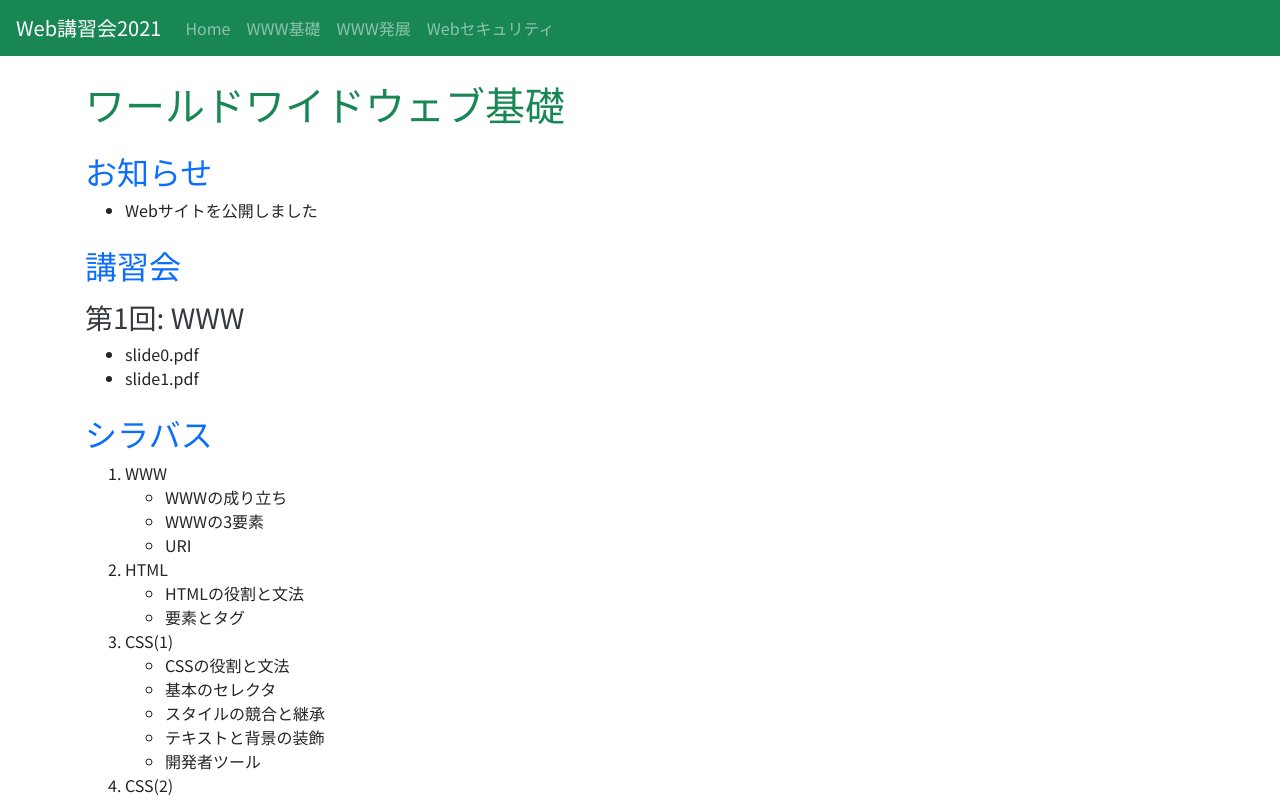
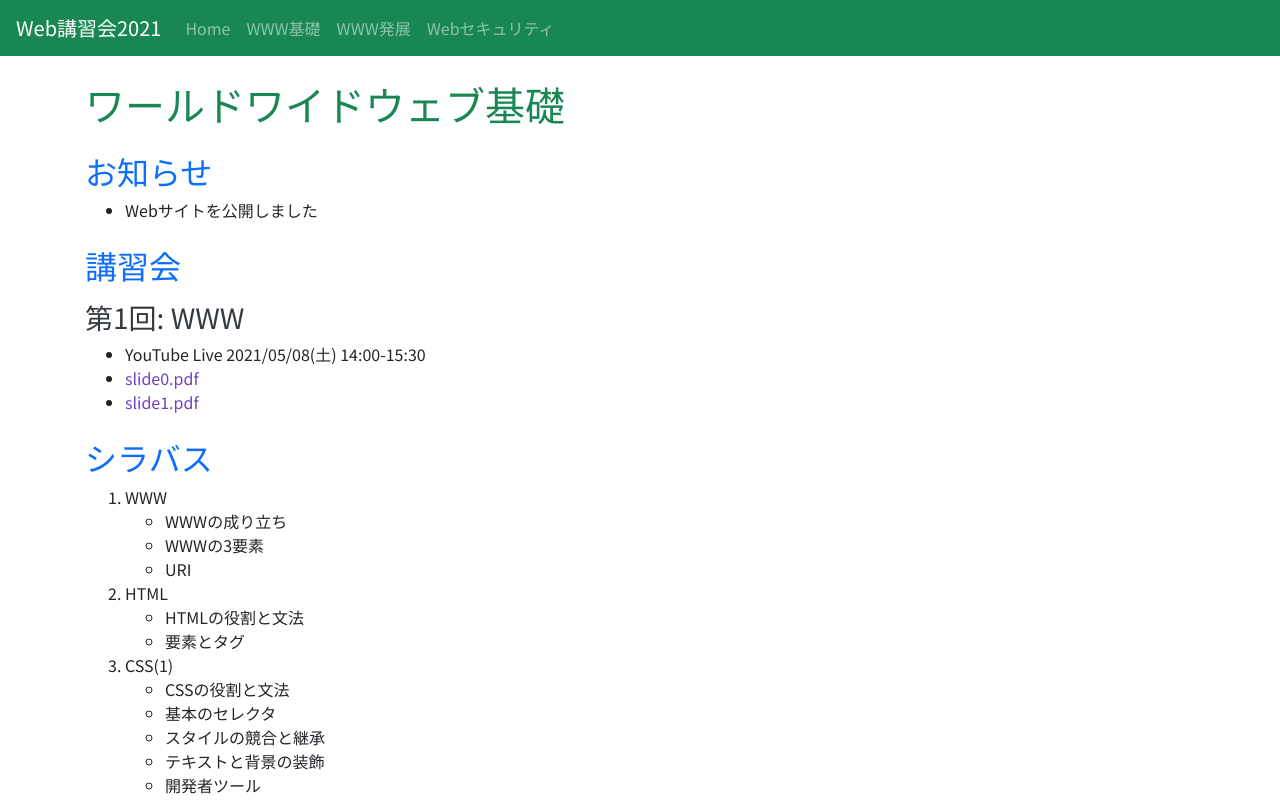
Before and after one commit to Arthur1/tutorial-web-2021, a Next.js app: page /courses/basic in a window 1280 px wide. Shown: the top 800 px of the page. Built offline with nearby package versions, Linux system fonts and the light colour scheme.

Commit message:
add slides of basic 1

```diff
--- a/components/snippets.tsx
+++ b/components/snippets.tsx
@@ -1,5 +1,4 @@
 import React, { FC, ReactNode } from 'react'
-import { propTypes } from 'react-bootstrap/esm/Image'
 
 interface HeadlineProps {
   children: ReactNode
--- a/pages/courses/basic.tsx
+++ b/pages/courses/basic.tsx
@@ -3,6 +3,15 @@ import Head from 'next/head'
 import { Container } from 'react-bootstrap'
 import { Headline1, Headline2 } from '../../components/snippets'
 import LessonBox from '../../components/courses/LessonBox'
+
+interface LessonMaterialLinkProps {
+  fileName: string
+}
+
+const LessonSlideLink: FC<LessonMaterialLinkProps> = (props: LessonMaterialLinkProps) => {
+  const { fileName } = props
+  return <a href={`./slides/${fileName}`} target="_blank" rel="noreferrer"> {fileName}</a>
+}
 
 const index: FC = () => (
   <Container className="mt-4">
@@ -17,8 +26,9 @@ const index: FC = () => (
     <Headline2>講習会</Headline2>
     <LessonBox id={1} title="WWW">
       <ul>
-        <li>slide0.pdf</li>
-        <li>slide1.pdf</li>
+        <li>YouTube Live 2021/05/08(土) 14:00-15:30</li>
+        <li><LessonSlideLink fileName="slide0.pdf" /></li>
+        <li><LessonSlideLink fileName="slide1.pdf" /></li>
       </ul>
     </LessonBox>
     <Headline2>シラバス</Headline2>
```
Also changed, not shown: 2 other files (tests, documents, lock files or other folders).
